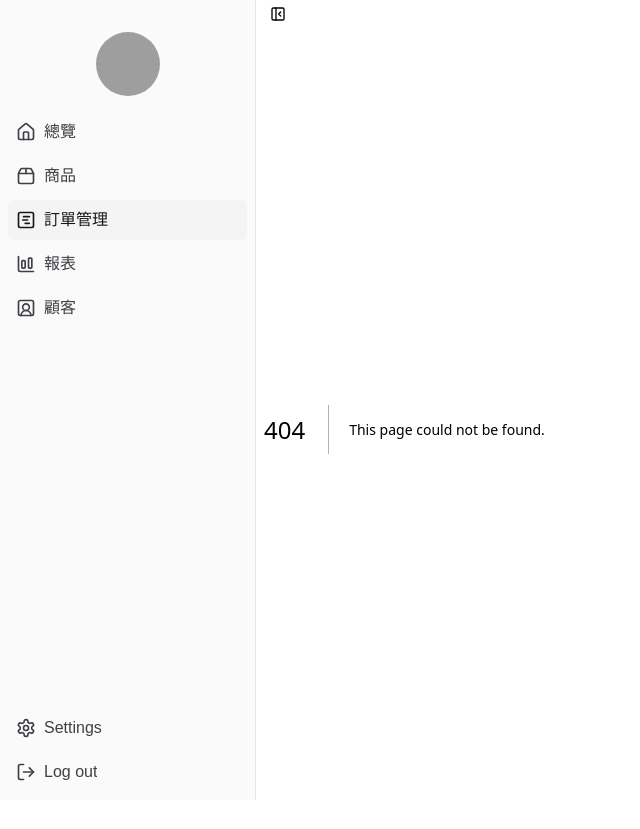
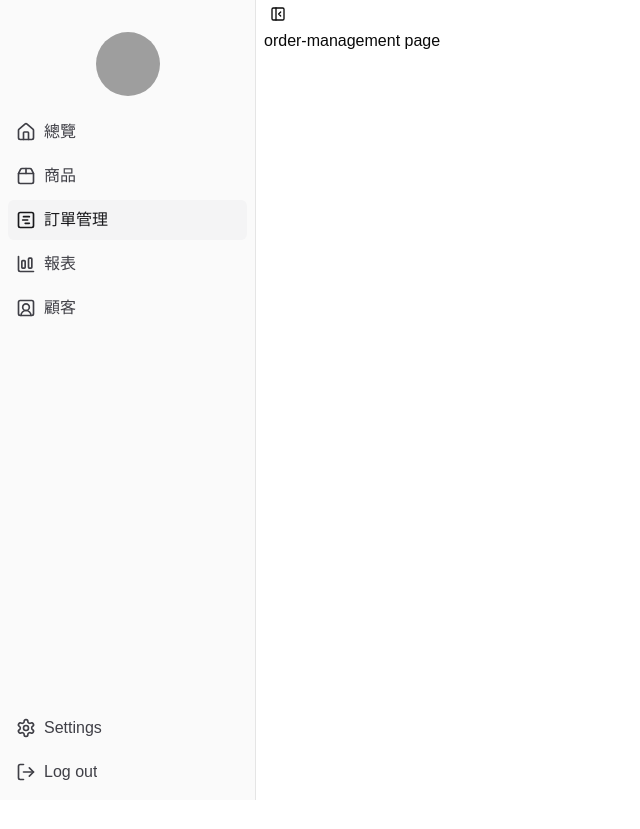
Before and after one commit to GRL-MiniPOS/POS, a Next.js app in the folder apps/frontend/: page /order in a window 1280 px wide. Before the commit this address had no page. Shown: the whole page, without its empty margins (0-640 px from the left). After the commit the page ends 800 px from the top, so only its background shows below. Built offline with nearby package versions, Linux system fonts and the light colour scheme; grey boxes are pictures that could not be loaded.

Commit message:
feat(frontend): add new pages linked from sidebar

```diff
--- /dev/null
+++ b/apps/frontend/src/app/customer/page.tsx
@@ -0,0 +1,3 @@
+export default function Customer() {
+  return <div>Customer page</div>
+}
--- /dev/null
+++ b/apps/frontend/src/app/order/page.tsx
@@ -0,0 +1,3 @@
+export default function Order() {
+  return <div>order-management page</div>
+}
--- /dev/null
+++ b/apps/frontend/src/app/product/page.tsx
@@ -0,0 +1,3 @@
+export default function Product() {
+  return <div>Products page</div>
+}
--- /dev/null
+++ b/apps/frontend/src/app/report/page.tsx
@@ -0,0 +1,3 @@
+export default function Report() {
+  return <div>Report page</div>
+}
```
